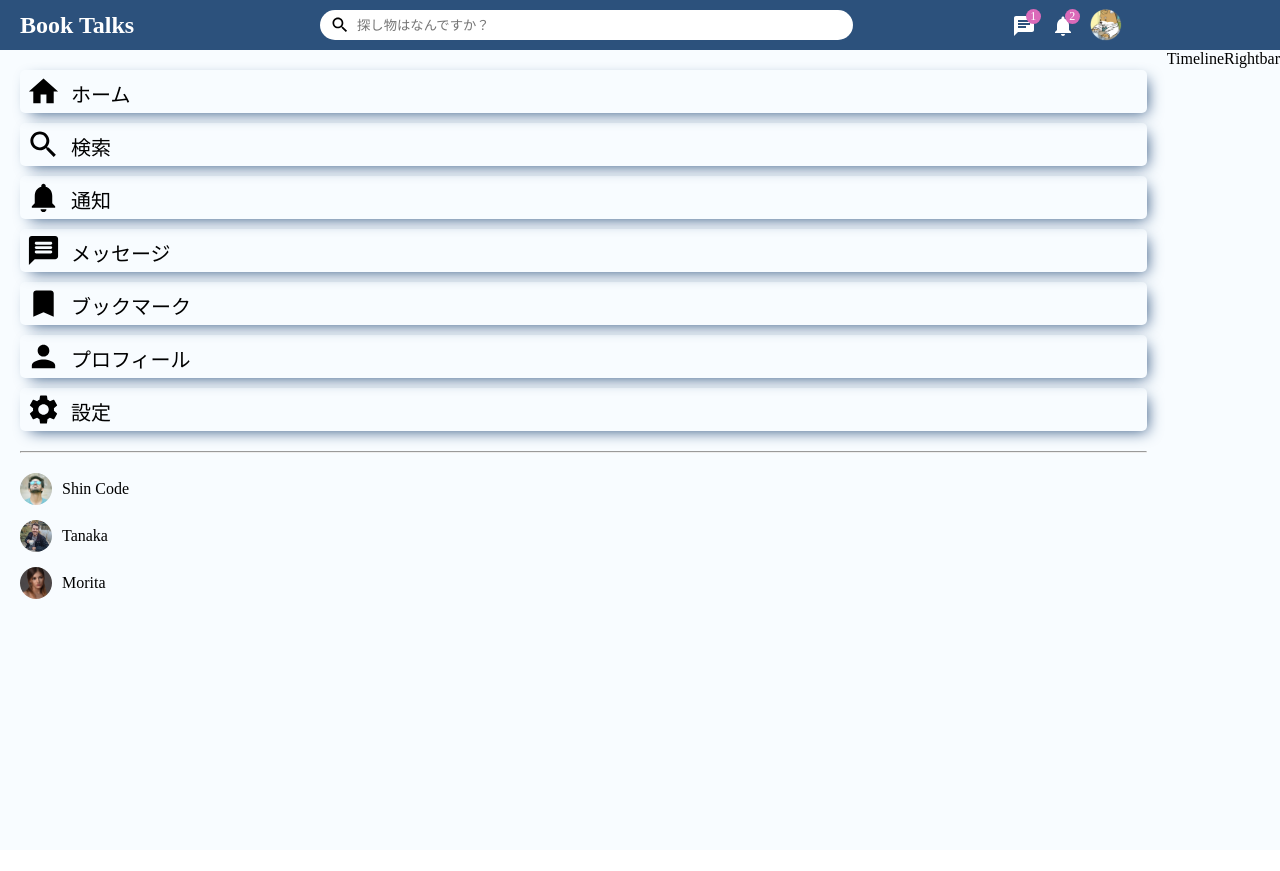
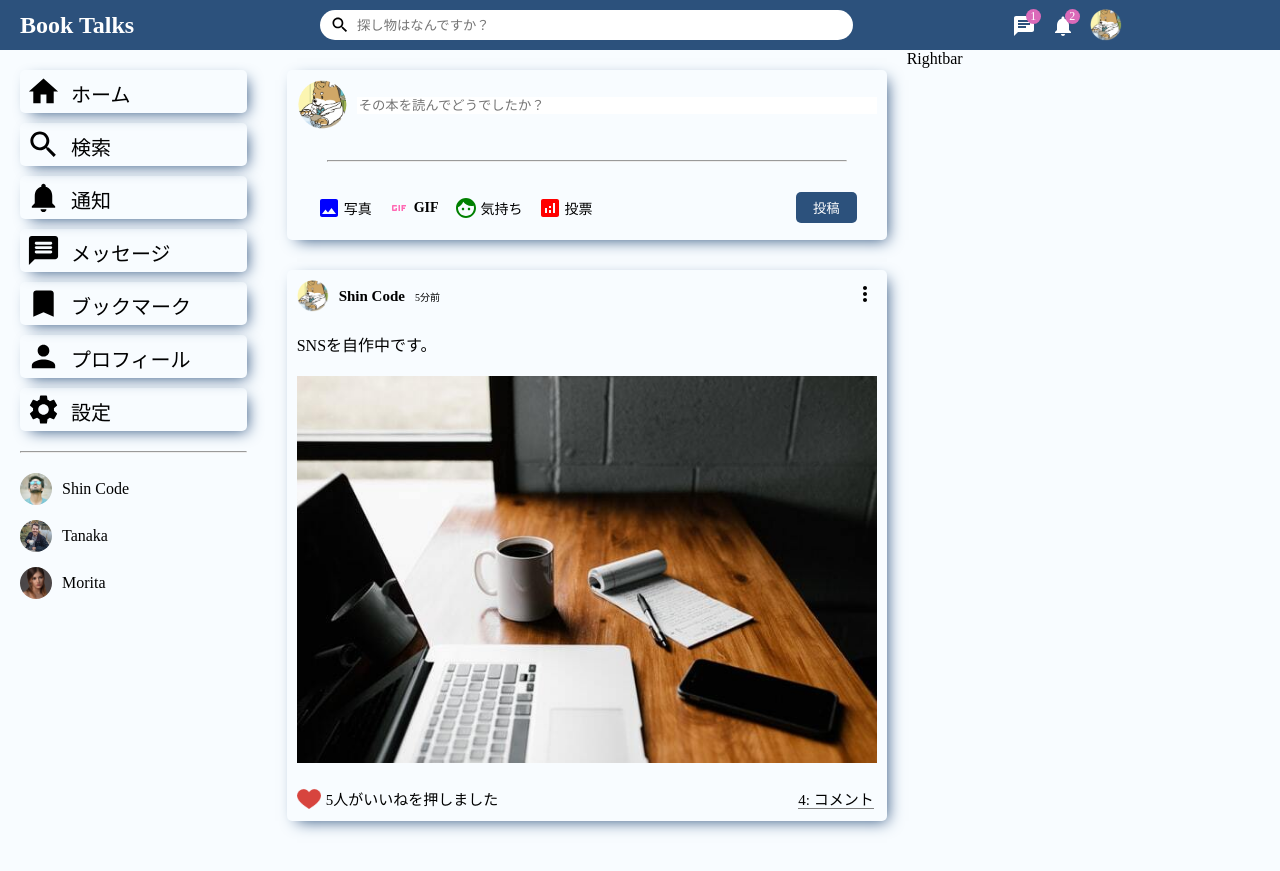
Before and after one commit to Koharu0212/BookTalks, a React (Create React App) app in the folder frontend/: page / in a window 1280 px wide. Before the commit the page ends 850 px from the top, so only its background shows below. Built offline with nearby package versions, Linux system fonts and the light colour scheme.

Commit message:
タイムラインのコンポーネントを作成

```diff
--- /dev/null
+++ b/frontend/src/components/post/Post.css
@@ -0,0 +1,78 @@
+.post {
+	width: 100%;
+	box-shadow: 5px 5px 15px -5px #2c517c;
+	border-radius: 5px;
+	margin: 30px 0;
+}
+
+.postWrapper {
+	padding: 10px;
+}
+
+.postProfileImg {
+	width: 32px;
+	height: 32px;
+	border-radius: 50%;
+	object-fit: cover;
+}
+
+.postTop {
+	display: flex;
+	align-items: center;
+	justify-content: space-between;
+}
+
+.postTopLeft {
+	display: flex;
+	align-items: center;
+}
+
+.postUserName {
+	font-size: 15px;
+	font-weight: 550;
+	margin: 0 10px;
+}
+
+.postDate {
+	font-size: 10px;
+}
+
+.postCentre {
+	margin: 20px 0;
+}
+
+.postImg {
+	margin-top: 20px;
+	width: 100%;
+	max-height: 500px;
+	object-fit: contain;
+}
+
+.postBottom {
+	display: flex;
+	align-items: center;
+	justify-content: space-between;
+}
+
+.postBottomLeft {
+	display: flex;
+	align-items: center;
+}
+
+.likeIcon {
+	width: 24px;
+	height: 24px;
+	margin-right: 5px;
+	cursor: pointer;
+}
+
+.postLikeCounter {
+	font-size: 15px;
+}
+
+.postCommentText {
+	cursor: pointer;
+	border-bottom: 1px solid grey;
+	font-size: 15px;
+	margin-right: 3px;
+}
--- /dev/null
+++ b/frontend/src/components/post/Post.jsx
@@ -0,0 +1,36 @@
+import React from 'react'
+import "./Post.css"
+import { MoreVert } from '@mui/icons-material'
+
+export default function Post() {
+  return (
+	<div className="post">
+		<div className="postWrapper">
+			<div className="postTop">
+				<div className="postTopLeft">
+					<img src="assets/person/1.jpeg" alt="" className="postProfileImg" />
+					<span className="postUserName">Shin Code</span>
+					<span className="postDate">5分前</span>
+				</div>
+				<div className="postTopRight">
+				<MoreVert />
+				</div>
+			</div>
+			<div className="postCentre">
+				<span className="postText">SNSを自作中です。</span>
+				<img src="./assets/post/1.jpeg" alt="" className="postImg" />
+			</div>
+			<div className="postBottom">
+				<div className="postBottomLeft">
+					<img src ="./assets/heart.png" alt="" className="likeIcon" />
+					<span className="postLikeCounter">5人がいいねを押しました</span>
+				</div>
+				<div className="postBottomRight">
+					<span className="postCommentText">4: コメント</span>
+				</div>
+			</div>
+		</div>
+
+	</div>
+  )
+}
--- a/frontend/src/components/rightbar/Rightbar.css
+++ b/frontend/src/components/rightbar/Rightbar.css
@@ -0,0 +1,3 @@
+.rightbar {
+	flex: 3.5;
+}
--- a/frontend/src/components/rightbar/Rightbar.jsx
+++ b/frontend/src/components/rightbar/Rightbar.jsx
@@ -1,7 +1,8 @@
 import React from 'react'
+import "./Rightbar.css"
 
 export default function Rightbar() {
   return (
-	<div>Rightbar</div>
+	<div className="rightbar">Rightbar</div>
   )
 }
--- a/frontend/src/components/timeline/Timeline.css
+++ b/frontend/src/components/timeline/Timeline.css
@@ -0,0 +1,7 @@
+.timeline {
+	flex: 6;
+}
+
+.timelineWrapper {
+	padding: 20px;
+}
--- a/frontend/src/components/timeline/Timeline.jsx
+++ b/frontend/src/components/timeline/Timeline.jsx
@@ -1,7 +1,15 @@
 import React from 'react'
+import "./Timeline.css"
+import Share from "../share/Share"
+import Post from "../post/Post"
 
 export default function Timeline() {
   return (
-	<div>Timeline</div>
+	<div className="timeline">
+    <div className="timelineWrapper">
+      <Share />
+      <Post />
+    </div>
+  </div>
   )
 }
```
